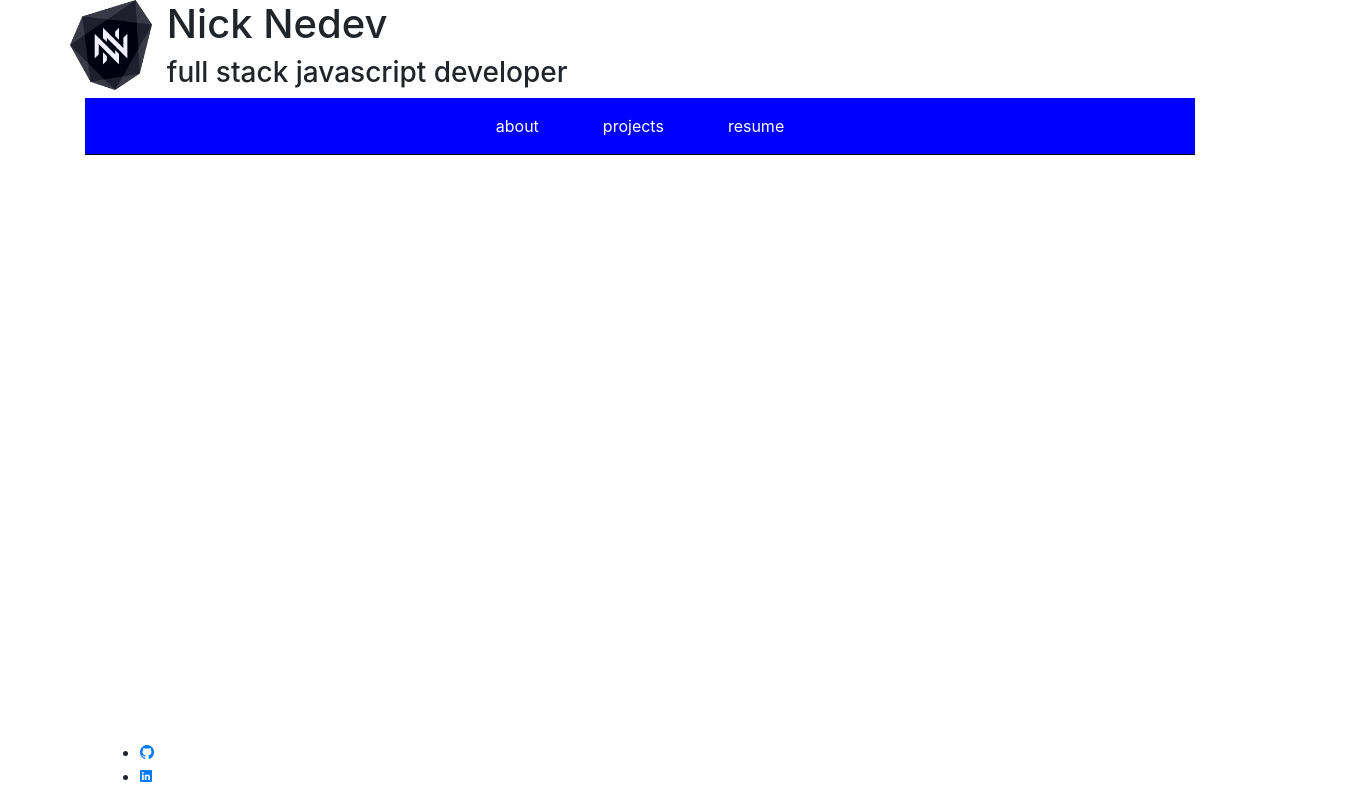
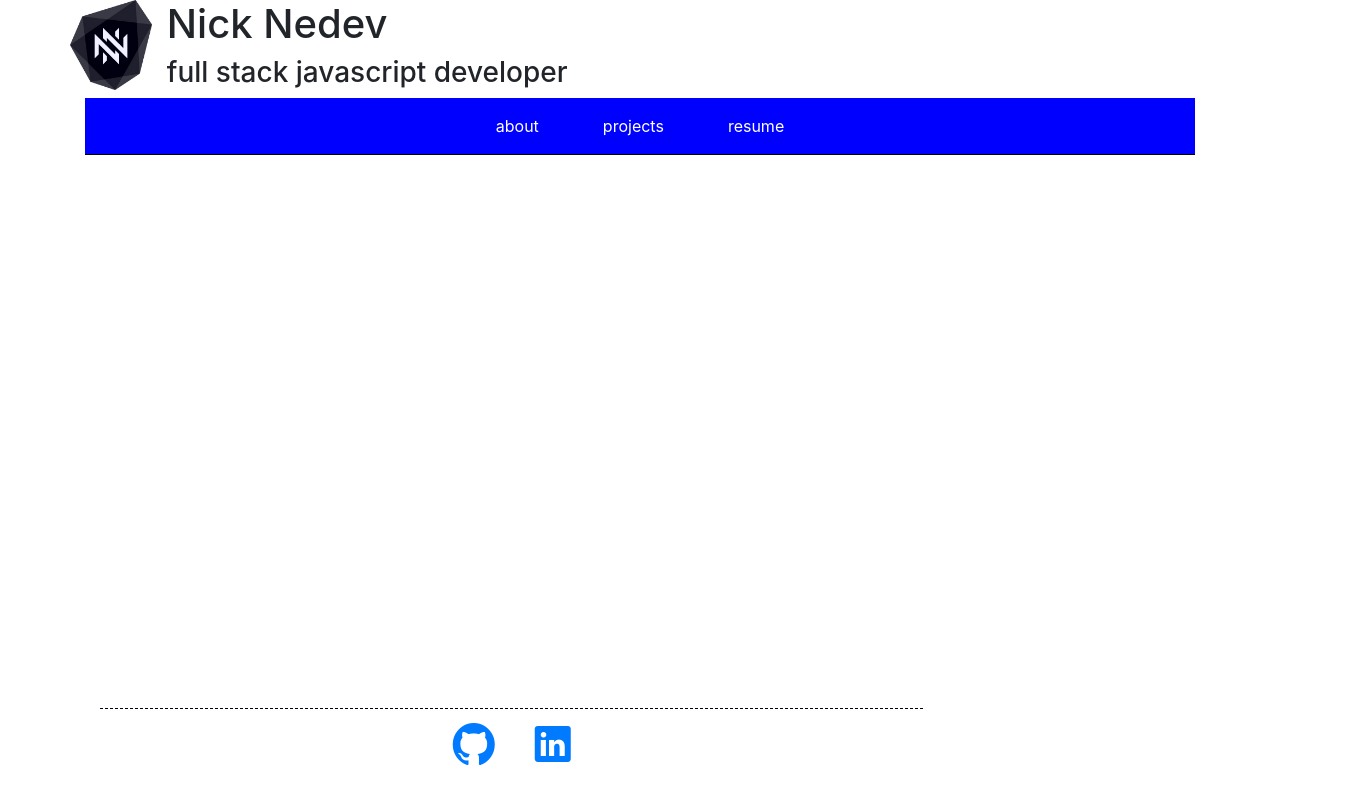
Before and after one commit to nnedevn/nicknedev.com-react, a React (Create React App) app: page / in a window 1280 px wide. Shown: the whole page, 1365 px wide, since content can reach past the window. Built offline with nearby package versions, Linux system fonts and the light colour scheme.

Commit message:
Adds styles to footer

```diff
--- a/src/App.css
+++ b/src/App.css
@@ -47,8 +47,23 @@ nav .nav-narrow .narrow-links a {
 
 footer {
   position: absolute;
-  bottom: 0;
+  bottom: 80px;
   height: 60px;
+  width: 100%;
+}
+
+footer ul {
+  border-top: 1px dashed #00000F;
+  margin-top: 3em;
+  list-style: none;
+  display: flex;
+  justify-content: center;
+  padding: 0;
+}
+
+footer ul li {
+  font-size: 3em;
+  margin: 0 20px;
 }
 
 @media (min-width: 480px) {
```
